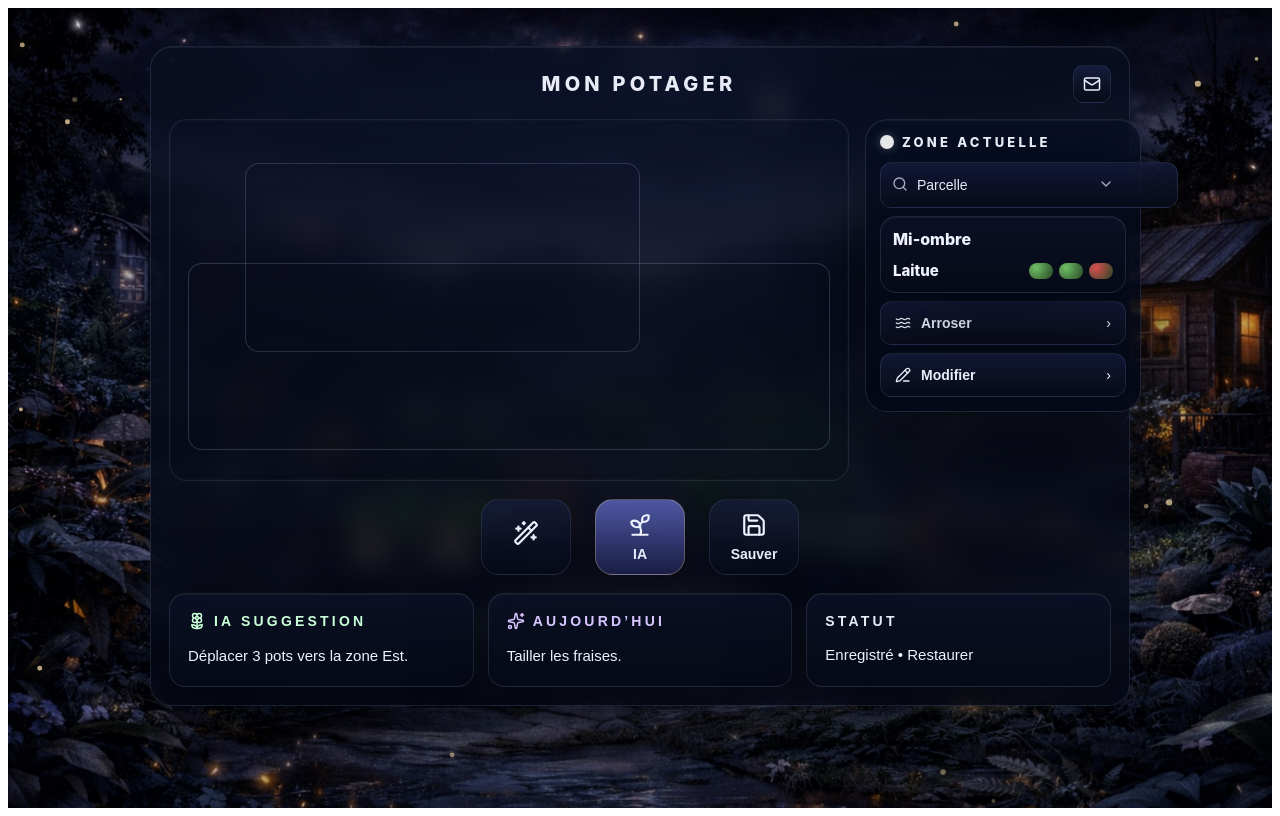
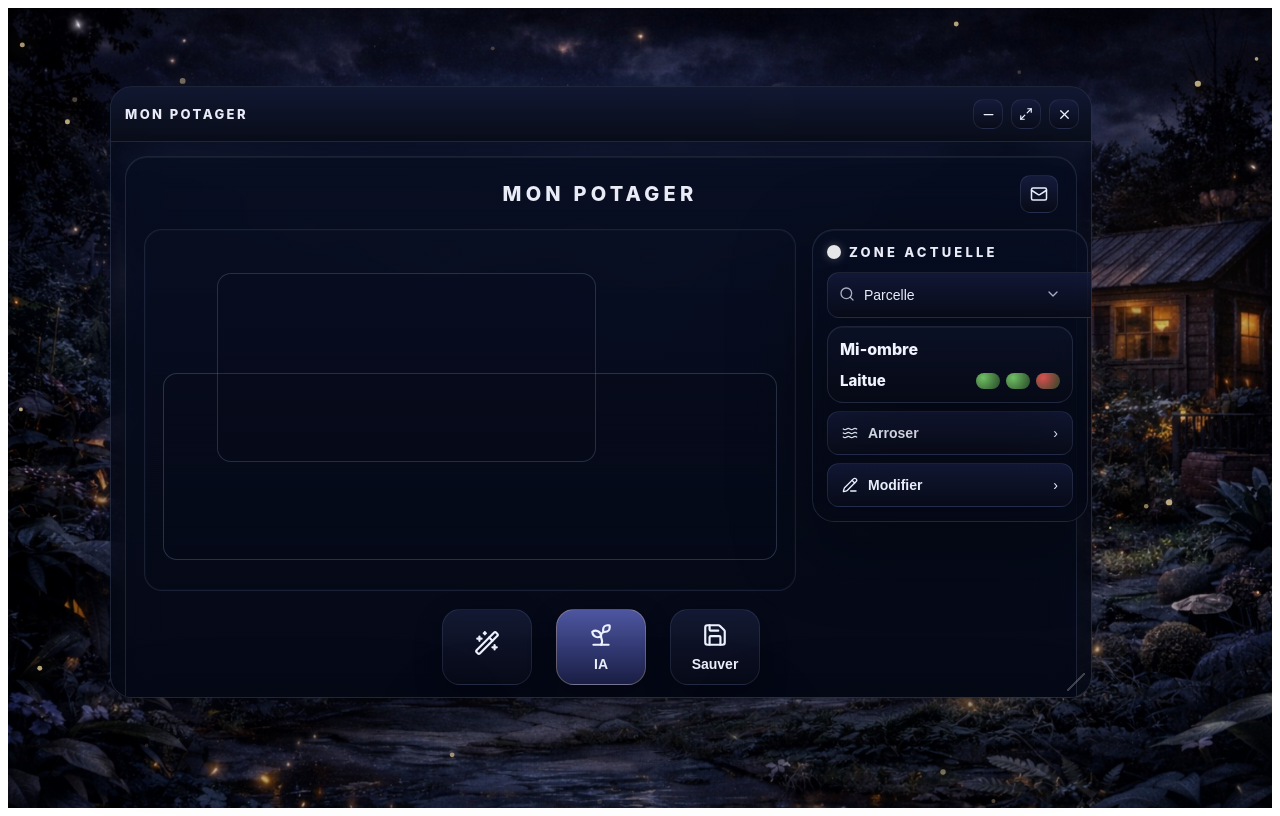
Before and after one commit to alexlejeunea12-arch/curly-octo-giggle, a React (Vite) app: page / in a window 1280 px wide. Built offline with nearby package versions, Linux system fonts and the light colour scheme.

Commit message:
Update App.jsx

```diff
--- a/src/App.jsx
+++ b/src/App.jsx
@@ -631,16 +631,18 @@ function createWindow(mode, existingCount) {
     today: "Aujourd’hui",
     status: "Statut",
     pots: "Ajouter des pots",
+    home: "Mon Potager",
   };
   return {
     id: crypto.randomUUID(),
     mode,
     title: titleMap[mode] || "Fenêtre",
-    x: 220 + existingCount * 26,
-    y: 120 + existingCount * 22,
-    width: mode === "pots" ? 430 : 420,
-    height: mode === "pots" ? 380 : 340,
+    x: mode === "home" ? 110 : 220 + existingCount * 26,
+    y: mode === "home" ? 86 : 120 + existingCount * 22,
+    width: mode === "home" ? 980 : mode === "pots" ? 430 : 420,
+    height: mode === "home" ? 610 : mode === "pots" ? 380 : 340,
     minimized: false,
+    closed: false,
   };
 }
 
@@ -649,6 +651,7 @@ export default function App() {
   const [createAt, setCreateAt] = useState(null);
   const [showUi, setShowUi] = useState(false);
   const [windows, setWindows] = useState([]);
+  const [homeWindow, setHomeWindow] = useState(() => createWindow("home", 0));
   const [activeId, setActiveId] = useState(null);
 
   useEffect(() => {
@@ -663,10 +666,33 @@ export default function App() {
 
   function openWindow(mode) {
     setWindows((current) => {
-      const next = [...current, createWindow(mode, current.length)];
+      const next = [...current, createWindow(mode, current.length + 1)];
       setActiveId(next[next.length - 1].id);
       return next;
     });
+  }
+
+  function closeHomeWindow() {
+    setHomeWindow((current) => ({ ...current, closed: true }));
+    setActiveId((prev) => (prev === homeWindow.id ? null : prev));
+  }
+
+  function reopenHomeWindow() {
+    setHomeWindow((current) => ({ ...current, closed: false, minimized: false }));
+    setActiveId(homeWindow.id);
+  }
+
+  function minimizeHomeWindow() {
+    setHomeWindow((current) => ({ ...current, minimized: !current.minimized }));
+    setActiveId(homeWindow.id);
+  }
+
+  function moveHomeWindow(_, pos) {
+    setHomeWindow((current) => ({ ...current, ...pos }));
+  }
+
+  function resizeHomeWindow(_, size) {
+    setHomeWindow((current) => ({ ...current, ...size }));
   }
 
   function closeWindow(id) {
@@ -689,6 +715,9 @@ export default function App() {
 
   function focusWindow(id) {
     setActiveId(id);
+    if (id === homeWindow.id) {
+      return;
+    }
     setWindows((current) => {
       const target = current.find((w) => w.id === id);
       if (!target) return current;
@@ -722,10 +751,18 @@ export default function App() {
       <Fireflies />
 
       <AnimatePresence>
-        {showUi ? (
-          <motion.div initial={{ opacity: 0, y: 16 }} animate={{ opacity: 1, y: 0 }} transition={{ duration: 0.8 }} style={{ maxWidth: 980, margin: "0 auto", padding: "38px 24px 28px", position: "relative", zIndex: 20 }}>
+        {showUi && !homeWindow.closed ? (
+          <FloatingWindow
+            win={homeWindow}
+            isActive={activeId === homeWindow.id || activeId === null}
+            onFocus={() => focusWindow(homeWindow.id)}
+            onClose={closeHomeWindow}
+            onMinimize={minimizeHomeWindow}
+            onMove={moveHomeWindow}
+            onResize={resizeHomeWindow}
+          >
             <HomeOverlay onOpenPanel={openWindow} onOpenCreate={setCreateAt} />
-          </motion.div>
+          </FloatingWindow>
         ) : null}
       </AnimatePresence>
 
@@ -746,6 +783,30 @@ export default function App() {
         ))}
       </AnimatePresence>
 
+      {homeWindow.closed ? (
+        <button
+          onClick={reopenHomeWindow}
+          style={{
+            position: "fixed",
+            left: 24,
+            bottom: 24,
+            zIndex: 95,
+            height: 46,
+            padding: "0 16px",
+            borderRadius: 14,
+            border: "1px solid rgba(182,204,255,0.14)",
+            background: "linear-gradient(180deg, rgba(13,20,46,0.88), rgba(6,10,24,0.94))",
+            color: "#eef2ff",
+            fontWeight: 800,
+            letterSpacing: 1.1,
+            cursor: "pointer",
+            boxShadow: "0 12px 34px rgba(0,0,0,0.28)",
+          }}
+        >
+          Rouvrir l’accueil
+        </button>
+      ) : null}
+
       <AnimatePresence>{createAt ? <CreateCaseModal openAt={createAt} onClose={() => setCreateAt(null)} onSave={saveCase} /> : null}</AnimatePresence>
     </div>
   );
```
